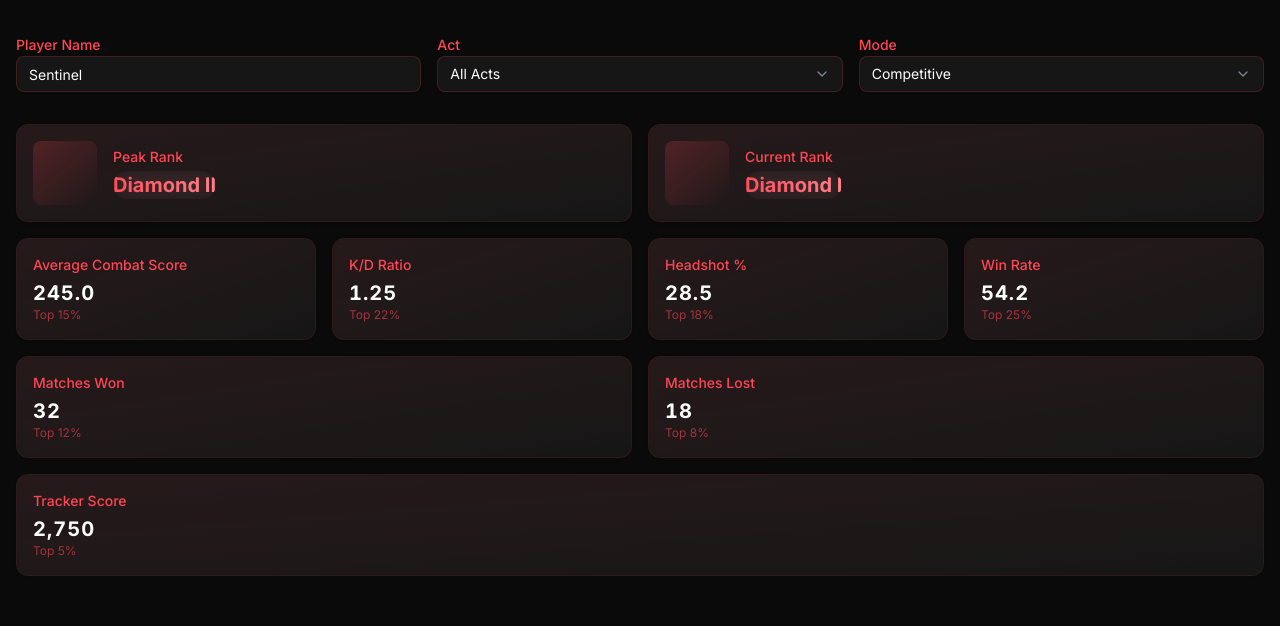
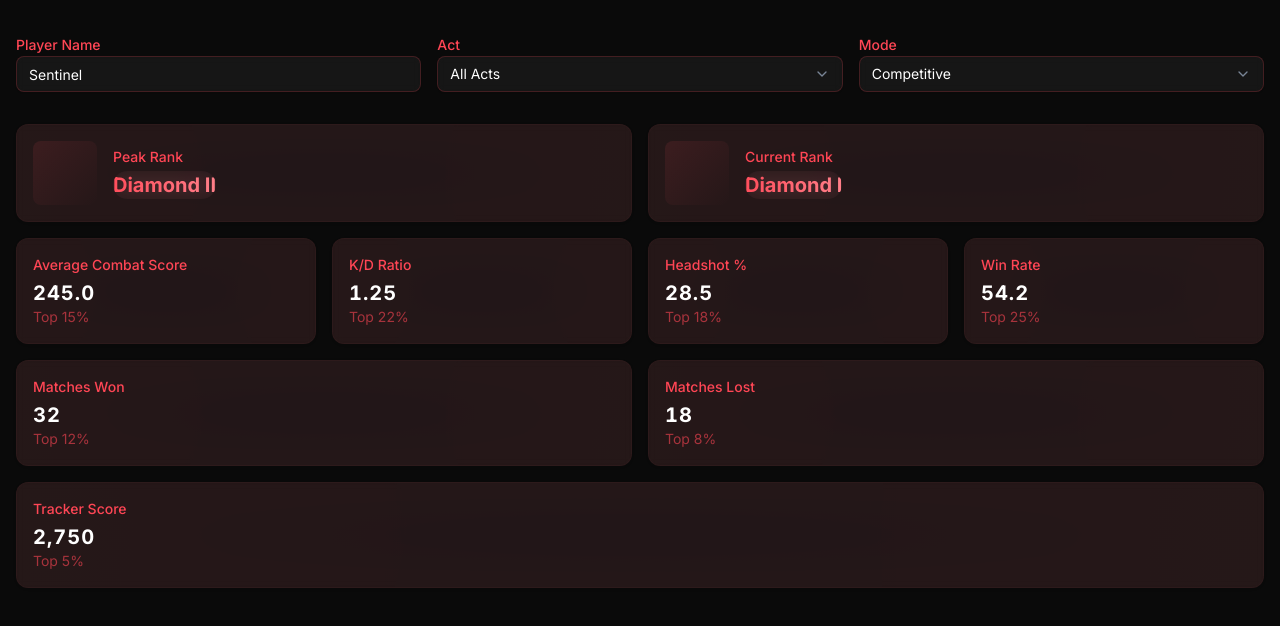
Before and after one commit to braac/nexus, a Next.js app: page /valorant/stats in a window 1280 px wide. Shown: the top 626 px of the page. Built offline with nearby package versions, Linux system fonts and the light colour scheme.

Commit message:
update valorant stat card appearance

```diff
--- a/components/valorant/StatCard.tsx
+++ b/components/valorant/StatCard.tsx
@@ -47,12 +47,37 @@ const StatCard = ({
 
   return (
     <Card className="relative bg-white/5 backdrop-blur-sm border-[#ff4655]/10 overflow-hidden group">
-      <div className="absolute inset-0 bg-gradient-to-br from-[#ff4655]/10 via-[#ff4655]/5 to-transparent opacity-75 group-hover:opacity-100 transition-opacity" />
-      <div className="absolute inset-0 bg-gradient-to-tr from-transparent via-white/[0.03] to-transparent translate-x-full group-hover:translate-x-[-100%] transition-transform duration-1000" />
+      {/* Gradient layer that bleeds from edges */}
+      <div className="absolute inset-0">
+        {/* Radial gradient from corners */}
+        <div className="absolute inset-0 opacity-[0.04] transition-opacity duration-300 ease-in-out group-hover:opacity-[0.1]"
+             style={{
+               background: `
+                 radial-gradient(circle at 0 0, #ff4655 0%, transparent 85%),
+                 radial-gradient(circle at 100% 0, #ff4655 0%, transparent 85%),
+                 radial-gradient(circle at 0 100%, #ff4655 0%, transparent 85%),
+                 radial-gradient(circle at 100% 100%, #ff4655 0%, transparent 85%)
+               `
+             }}
+        />
+
+        {/* Linear gradients from edges */}
+        <div className="absolute inset-0 opacity-[0.03] transition-opacity duration-300 ease-in-out group-hover:opacity-[0.08]"
+             style={{
+               background: `
+                 linear-gradient(90deg, #ff4655 0%, transparent 70%),
+                 linear-gradient(-90deg, #ff4655 0%, transparent 70%),
+                 linear-gradient(0deg, #ff4655 0%, transparent 70%),
+                 linear-gradient(180deg, #ff4655 0%, transparent 70%)
+               `
+             }}
+        />
+      </div>
+
       <CardContent className="p-4 relative">
         {size === 'large' ? (
           <div className="flex items-center gap-4">
-            <div className="h-16 w-16 rounded-lg bg-gradient-to-br from-[#ff4655]/20 to-transparent" />
+            <div className="h-16 w-16 rounded-lg bg-gradient-to-br from-[#ff4655]/10 to-transparent" />
             <div>
               <h3 className="text-sm text-[#ff4655] font-medium mb-1">{label}</h3>
               <ValueDisplay />
@@ -62,7 +87,7 @@ const StatCard = ({
           <>
             <h3 className="text-sm text-[#ff4655] font-medium mb-1">{label}</h3>
             <ValueDisplay />
-            {percentile && <p className="text-xs text-[#ff4655]/60">Top {percentile}%</p>}
+            {percentile && <p className="text-sm text-[#ff4655]/60">Top {percentile}%</p>}
           </>
         )}
       </CardContent>
```
